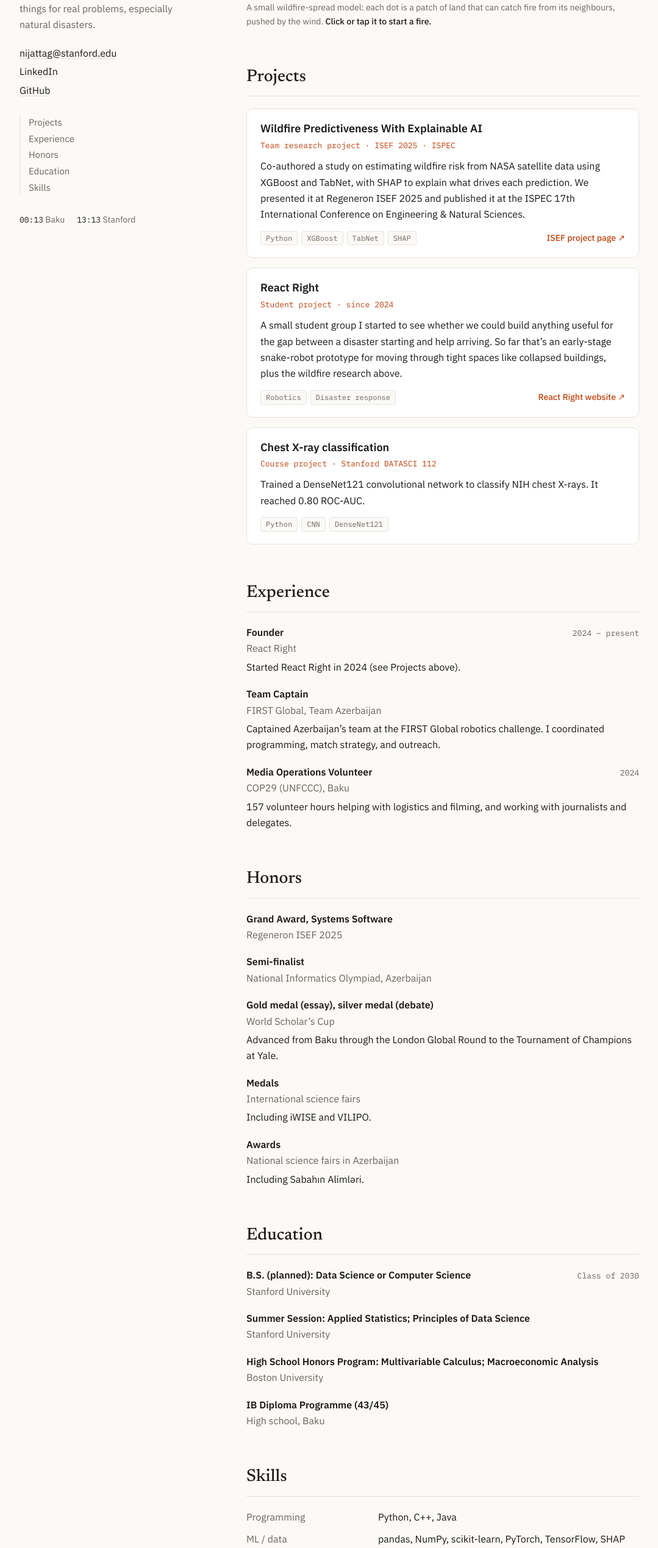
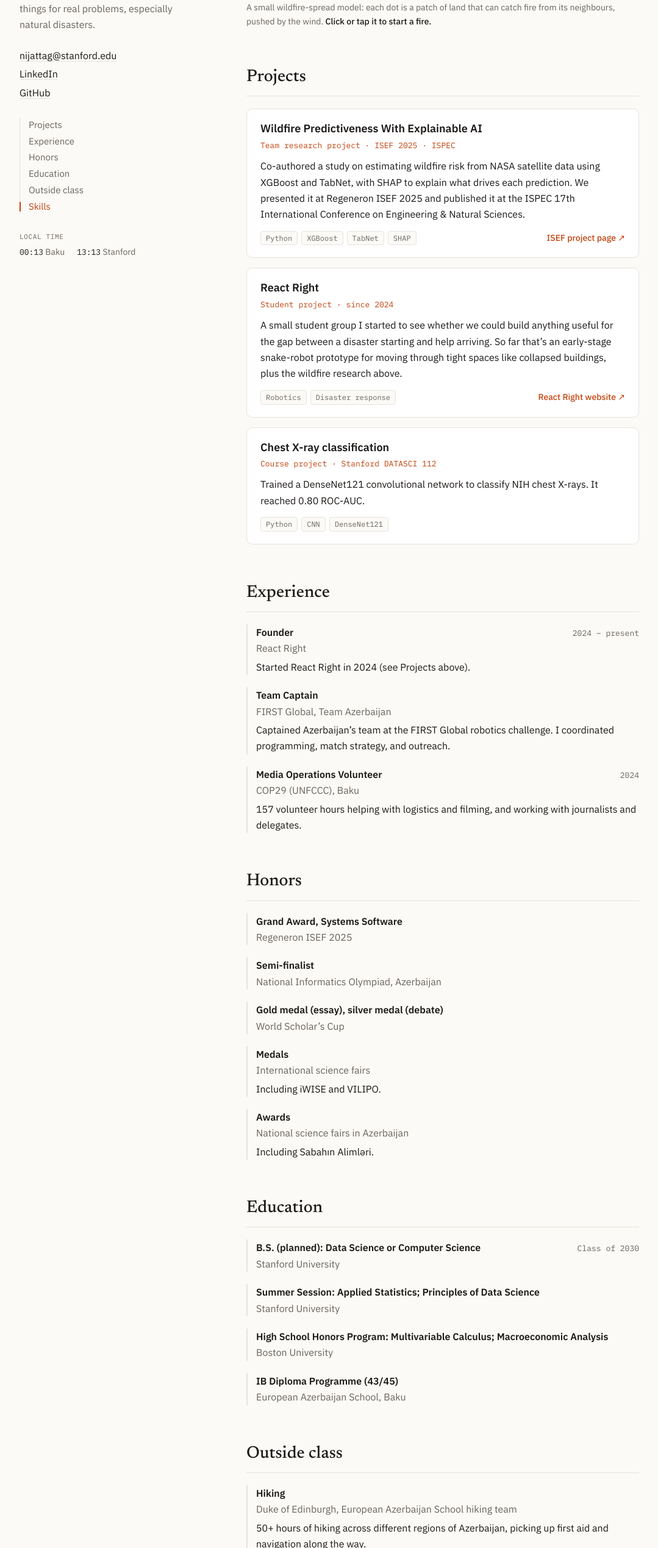
Before and after one commit to NijatTaghizada/nijat-website, a React (Vite) app: page / in a window 1280 px wide. Shown: the part 261-2800 px from the top of the page at 61% size, without its empty margins (100-1179 px from the left). Built offline with nearby package versions, Linux system fonts and the light colour scheme.

Commit message:
Refine student site
- Name European Azerbaijan School in education
- Add Outside class section (hiking, World Scholar's Cup)
- Highlight the current section in the sidebar menu
- Label the Baku/Stanford clocks and polish spacing and hovers

```diff
--- a/src/App.tsx
+++ b/src/App.tsx
@@ -1,6 +1,6 @@
-import { useEffect, useState } from 'react'
+import { useEffect, useRef, useState } from 'react'
 import FireField from './components/FireField'
-import { education, experience, honors, profile, projects, skills, type Entry } from './data/profile'
+import { education, experience, honors, outside, profile, projects, skills, type Entry } from './data/profile'
 
 function Clock({ city, tz }: { city: string; tz: string }) {
   const [now, setNow] = useState(() => new Date())
@@ -38,10 +38,46 @@
   ['experience', 'Experience'],
   ['honors', 'Honors'],
   ['education', 'Education'],
+  ['outside', 'Outside class'],
   ['skills', 'Skills'],
 ] as const
 
+/** Which section is currently being read, for highlighting the sidebar menu. */
+function useActiveSection() {
+  const [active, setActive] = useState<string>(sections[0][0])
+  const pinnedUntil = useRef(0)
+  useEffect(() => {
+    const update = () => {
+      // Right after a menu click, keep the clicked item highlighted while the page scrolls
+      if (performance.now() < pinnedUntil.current) return
+      // At the very bottom the last sections can't reach the top, so pick the last one
+      if (window.innerHeight + window.scrollY >= document.documentElement.scrollHeight - 2) {
+        return setActive(sections[sections.length - 1][0])
+      }
+      let current: string = sections[0][0]
+      for (const [id] of sections) {
+        const el = document.getElementById(id)
+        if (el && el.getBoundingClientRect().top <= window.innerHeight * 0.3) current = id
+      }
+      setActive(current)
+    }
+    update()
+    window.addEventListener('scroll', update, { passive: true })
+    window.addEventListener('resize', update)
+    return () => {
+      window.removeEventListener('scroll', update)
+      window.removeEventListener('resize', update)
+    }
+  }, [])
+  const pin = (id: string) => {
+    pinnedUntil.current = performance.now() + 1200
+    setActive(id)
+  }
+  return [active, pin] as const
+}
+
 export default function App() {
+  const [active, pin] = useActiveSection()
   return (
     <div className="layout">
       <aside className="sidebar">
@@ -60,10 +96,11 @@
 
         <nav className="toc" aria-label="Sections">
           {sections.map(([id, label]) => (
-            <a key={id} href={`#${id}`}>{label}</a>
+            <a key={id} href={`#${id}`} className={active === id ? 'active' : undefined} onClick={() => pin(id)}>{label}</a>
           ))}
         </nav>
 
+        <p className="clocks-label mono">Local time</p>
         <div className="clocks">
           <Clock city="Baku" tz="Asia/Baku" />
           <Clock city="Stanford" tz="America/Los_Angeles" />
@@ -117,6 +154,11 @@
           <Entries items={education} />
         </section>
 
+        <section id="outside">
+          <h2>Outside class</h2>
+          <Entries items={outside} />
+        </section>
+
         <section id="skills">
           <h2>Skills</h2>
           <dl className="skills">
--- a/src/data/profile.ts
+++ b/src/data/profile.ts
@@ -70,15 +70,28 @@
   { title: 'B.S. (planned): Data Science or Computer Science', org: 'Stanford University', when: 'Class of 2030' },
   { title: 'Summer Session: Applied Statistics; Principles of Data Science', org: 'Stanford University' },
   { title: 'High School Honors Program: Multivariable Calculus; Macroeconomic Analysis', org: 'Boston University' },
-  { title: 'IB Diploma Programme (43/45)', org: 'High school, Baku' },
+  { title: 'IB Diploma Programme (43/45)', org: 'European Azerbaijan School, Baku' },
 ]
 
 export const honors: Entry[] = [
   { title: 'Grand Award, Systems Software', org: 'Regeneron ISEF 2025' },
   { title: 'Semi-finalist', org: 'National Informatics Olympiad, Azerbaijan' },
-  { title: 'Gold medal (essay), silver medal (debate)', org: 'World Scholar’s Cup', body: 'Advanced from Baku through the London Global Round to the Tournament of Champions at Yale.' },
+  { title: 'Gold medal (essay), silver medal (debate)', org: 'World Scholar’s Cup' },
   { title: 'Medals', org: 'International science fairs', body: 'Including iWISE and VILIPO.' },
   { title: 'Awards', org: 'National science fairs in Azerbaijan', body: 'Including Sabahın Alimləri.' },
+]
+
+export const outside: Entry[] = [
+  {
+    title: 'Hiking',
+    org: 'Duke of Edinburgh, European Azerbaijan School hiking team',
+    body: '50+ hours of hiking across different regions of Azerbaijan, picking up first aid and navigation along the way.',
+  },
+  {
+    title: 'Debate & writing',
+    org: 'World Scholar’s Cup',
+    body: 'Debated and wrote essays from the Baku round all the way to the Tournament of Champions at Yale.',
+  },
 ]
 
 export const skills = [
--- a/src/index.css
+++ b/src/index.css
@@ -54,11 +54,15 @@
 
 /* ---------- Sidebar ---------- */
 .name { font-family: var(--serif); font-weight: 500; font-size: 40px; line-height: 1.05; letter-spacing: -0.01em; margin: 0 0 16px; }
-.intro { margin: 0 0 20px; color: var(--muted); }
+.intro { margin: 0 0 24px; color: var(--muted); max-width: 34ch; }
 .links { list-style: none; padding: 0; margin: 0 0 28px; display: flex; flex-direction: column; gap: 4px; }
 .toc { display: flex; flex-direction: column; gap: 2px; border-left: 1px solid var(--line); padding-left: 14px; margin-bottom: 28px; }
 .toc a { text-decoration: none; color: var(--muted); font-size: 15px; }
-.toc a:hover { color: var(--accent); }
+.toc a { position: relative; transition: color 0.15s; }
+.toc a:hover { color: var(--text); }
+.toc a.active { color: var(--accent); }
+.toc a.active::before { content: ''; position: absolute; left: -15px; top: 4px; bottom: 4px; width: 2px; background: var(--accent); border-radius: 1px; }
+.clocks-label { color: var(--muted); font-size: 11px; letter-spacing: 0.06em; text-transform: uppercase; margin: 0 0 4px; }
 .clocks { display: flex; gap: 20px; font-size: 14px; color: var(--muted); }
 .clock .mono { color: var(--text); }
 @media (max-width: 860px) { .toc { display: none; } }
@@ -81,7 +85,8 @@
 }
 
 .projects { display: flex; flex-direction: column; gap: 16px; }
-.project { border: 1px solid var(--line); border-radius: 10px; padding: 20px 22px; background: var(--surface); }
+.project { border: 1px solid var(--line); border-radius: 10px; padding: 20px 22px; background: var(--surface); transition: border-color 0.2s; }
+.project:hover { border-color: color-mix(in srgb, var(--accent) 40%, var(--line)); }
 .project h3 { margin: 0; font-size: 18px; font-weight: 600; line-height: 1.35; }
 .project-meta { color: var(--accent); margin: 4px 0 10px; }
 .project p:not(.project-meta) { margin: 0 0 14px; }
@@ -91,7 +96,8 @@
 .project-link { font-size: 14px; font-weight: 500; color: var(--accent); text-decoration: none; }
 .project-link:hover { text-decoration: underline; }
 
-.entries { list-style: none; padding: 0; margin: 0; display: flex; flex-direction: column; gap: 18px; }
+.entries { list-style: none; padding: 0; margin: 0; display: flex; flex-direction: column; gap: 20px; }
+.entries li { padding-left: 14px; border-left: 2px solid var(--line); }
 .entry-head { display: flex; justify-content: space-between; gap: 16px; align-items: baseline; }
 .entry-title { font-weight: 600; }
 .entry-when { color: var(--muted); white-space: nowrap; }
```
